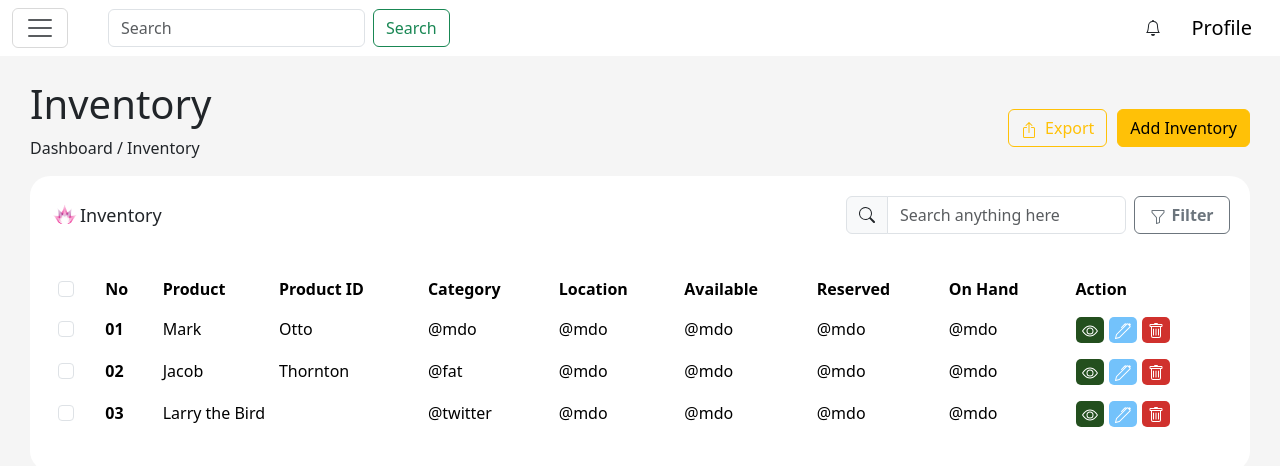
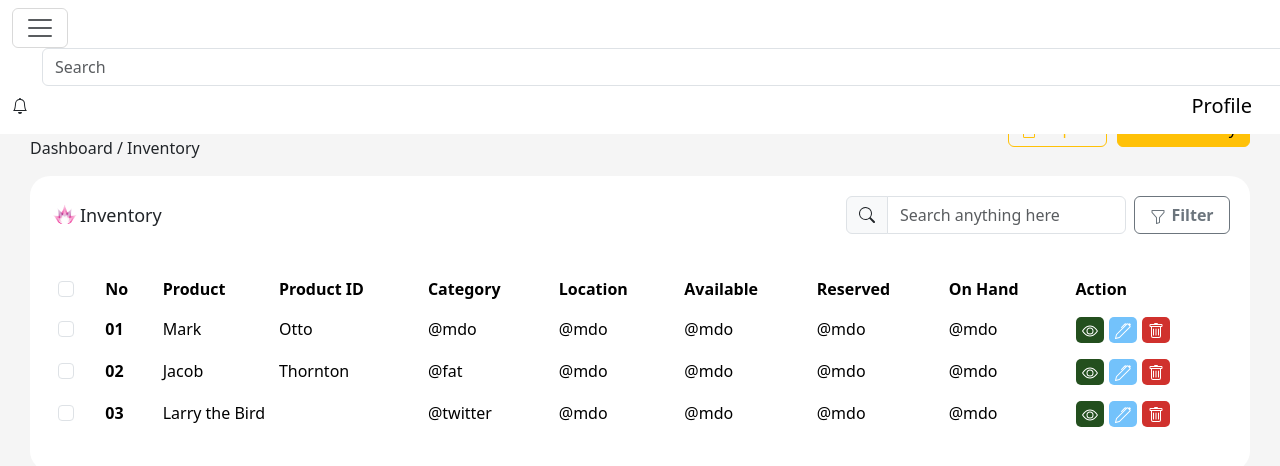
Before and after one commit to peanut150/Inventory-Practice, a React (Vite) app: page /dashboard in a window 1280 px wide. Shown: the top 466 px of the page. Built offline with nearby package versions, Linux system fonts and the light colour scheme.

Commit message:
removed search button in offcanvas

```diff
--- a/src/components/navbar/OffcanvasNav.jsx
+++ b/src/components/navbar/OffcanvasNav.jsx
@@ -23,22 +23,14 @@ function OffcanvasNav() {
             <span className="navbar-toggler-icon"></span>
           </button>
 
-          <div className="d-flex align-items-center me-auto">
-            <form
-              className="d-flex"
-              style={{ marginLeft: "40px" }}
-              role="search"
-            >
-              <input
-                className="form-control me-2"
-                type="search"
-                placeholder="Search"
-                aria-label="Search"
-              />
-              <button className="btn btn-outline-success" type="submit">
-                Search
-              </button>
-            </form>
+          <div className="d-flex align-items-center me-auto ">
+            <input
+              className="form-control me-2 d-flex"
+              style={{ marginLeft: "30px", width: "95em" }}
+              type="search"
+              placeholder="Search"
+              aria-label="Search"
+            />
           </div>
 
           <Icon.Bell
```
